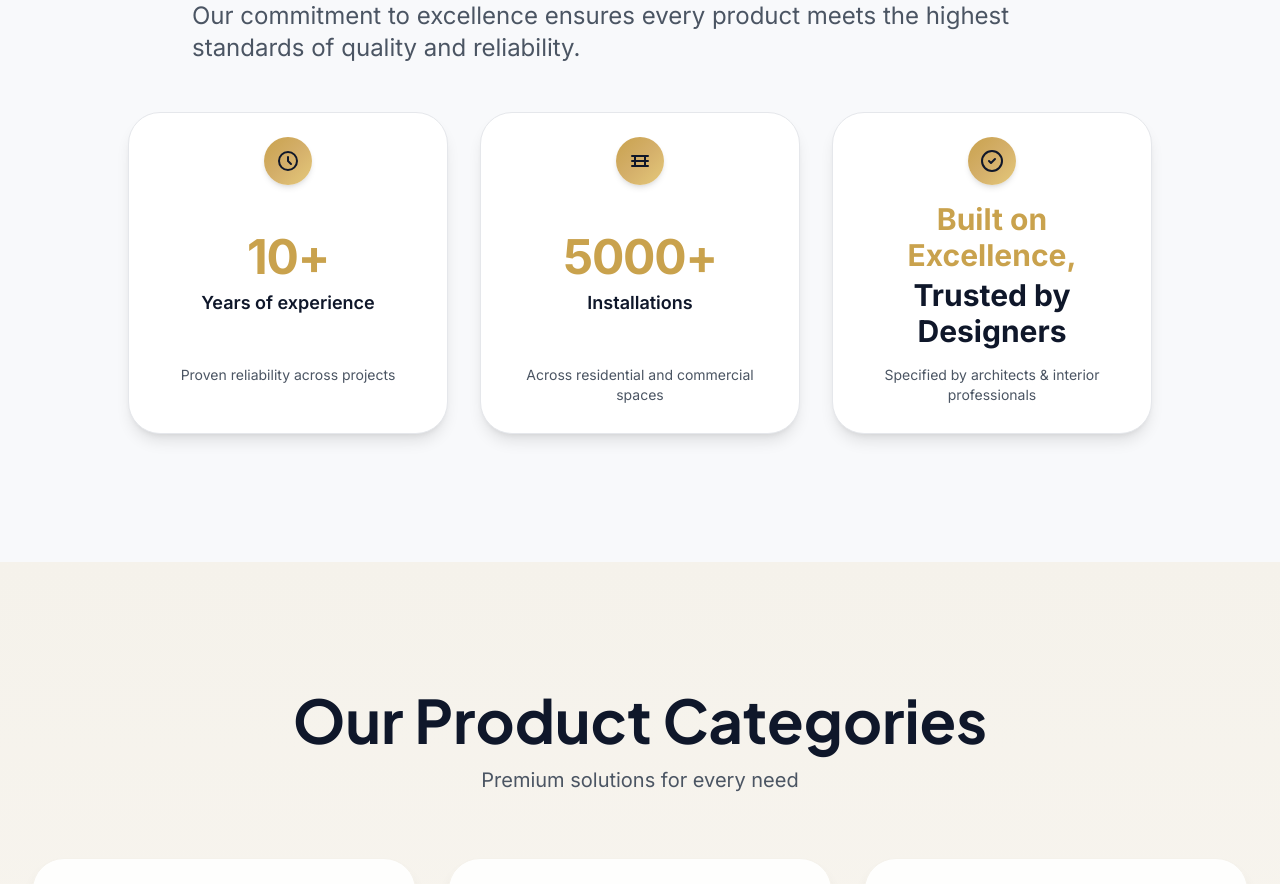
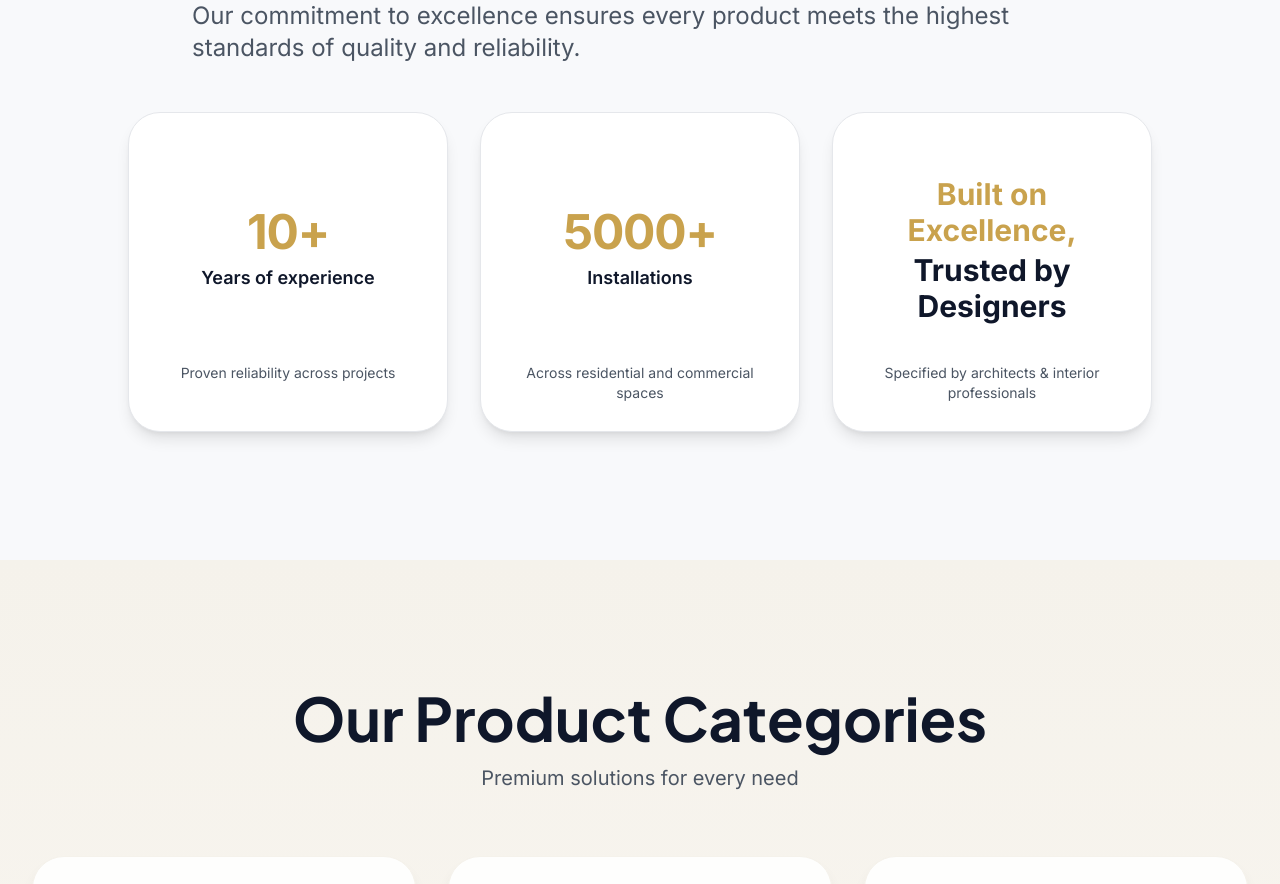
Before and after one commit to kuldip-0611/gajanand-enterprise, a React (Vite) app: page / in a window 1280 px wide. Shown: the part 1160-2044 px from the top of the page. Built offline with nearby package versions, Linux system fonts and the light colour scheme.

Commit message:
Update product IDs in products data and clean up About and Home page components: rename product identifiers for Square and Round Track Systems, and remove unused icon elements for a cleaner presentation.

```diff
--- a/src/data/products.ts
+++ b/src/data/products.ts
@@ -107,7 +107,7 @@ export const products: Product[] = [
     ],
   },
   {
-    id: 'ks-type',
+    id: 'square-track-systems',
     title: 'Square Track Systems',
     description: 'Square track systems are compact and efficient, designed for standard straight curtain installations. They provide reliable sliding performance and are ideal for everyday curtain applications.',
     applications: [
@@ -164,7 +164,7 @@ export const products: Product[] = [
     ],
   },
   {
-    id: 'ds-type',
+    id: 'round-track-systems',
     title: 'Round Track Systems',
     description: 'Round track systems are designed for enhanced strength and stability. With a reinforced profile, these tracks are suitable for heavier curtains and wider spans while maintaining smooth operation.',
     applications: [
--- a/src/pages/About.tsx
+++ b/src/pages/About.tsx
@@ -200,9 +200,6 @@ const About = () => {
                   whileHover={{ scale: 1.1, y: -8 }}
                   className="text-center"
                 >
-                  <div className="w-20 h-20 gradient-gold rounded-full flex items-center justify-center mx-auto mb-4 shadow-lg text-3xl">
-                    {item.icon}
-                  </div>
                   <h4 className="font-semibold text-navy dark:text-white text-xl">{item.title}</h4>
                 </motion.div>
               ))}
@@ -228,9 +225,7 @@ const About = () => {
                 whileHover={{ y: -4, scale: 1.02 }}
                 className="bg-white dark:bg-gray-800 p-8 rounded-3xl shadow-lg hover:shadow-xl transition-all duration-300 border border-gray-200 dark:border-gray-700"
               >
-                <div className="flex-shrink-0 w-16 h-16 gradient-gold rounded-2xl flex items-center justify-center shadow-lg mb-6">
-                  <span className="text-navy font-bold text-2xl">✂️</span>
-                </div>
+
                 <h3 className="text-2xl font-semibold text-navy dark:text-white mb-3">
                   Custom Cut-Size Services
                 </h3>
@@ -246,9 +241,7 @@ const About = () => {
                 whileHover={{ y: -4, scale: 1.02 }}
                 className="bg-white dark:bg-gray-800 p-8 rounded-3xl shadow-lg hover:shadow-xl transition-all duration-300 border border-gray-200 dark:border-gray-700"
               >
-                <div className="flex-shrink-0 w-16 h-16 gradient-gold rounded-2xl flex items-center justify-center shadow-lg mb-6">
-                  <span className="text-navy font-bold text-2xl">🏗️</span>
-                </div>
+
                 <h3 className="text-2xl font-semibold text-navy dark:text-white mb-3">
                   Installation Support
                 </h3>
--- a/src/pages/Home.tsx
+++ b/src/pages/Home.tsx
@@ -49,7 +49,7 @@ const Home = () => {
     {
       name: 'Square Track Systems',
       description: 'Compact square profile tracks for straight installations',
-      link: '/products/ks-type',
+      link: '/products/square-track-systems',
       icon: (
         <svg className="w-8 h-8" fill="none" stroke="currentColor" viewBox="0 0 24 24">
           <path strokeLinecap="round" strokeLinejoin="round" strokeWidth={2} d="M4 4h16M4 8h16M4 12h16M4 16h16M4 20h16" />
@@ -60,7 +60,7 @@ const Home = () => {
     {
       name: 'Round Track Systems',
       description: 'Reinforced round profile tracks for heavy curtains',
-      link: '/products/ds-type',
+      link: '/products/round-track-systems',
       icon: (
         <svg className="w-8 h-8" fill="none" stroke="currentColor" viewBox="0 0 24 24">
           <path strokeLinecap="round" strokeLinejoin="round" strokeWidth={2} d="M4 4h16v16H4V4zm2 2v12h12V6H6z" />
@@ -251,12 +251,7 @@ const Home = () => {
             className="grid grid-cols-1 md:grid-cols-3 gap-6 lg:gap-8 max-w-5xl mx-auto items-stretch"
           >
             <div className="group flex flex-col h-full min-h-[300px] md:min-h-[320px] p-6 rounded-3xl bg-white dark:bg-gray-800 shadow-lg border border-gray-200 dark:border-gray-700 hover:shadow-xl transition-all duration-300">
-              <div className="mx-auto w-12 h-12 rounded-2xl gradient-gold flex items-center justify-center text-navy shadow-md shrink-0">
-                <svg className="w-6 h-6" fill="none" stroke="currentColor" viewBox="0 0 24 24" aria-hidden>
-                  <path strokeLinecap="round" strokeLinejoin="round" strokeWidth={2} d="M12 8v4l3 3" />
-                  <path strokeLinecap="round" strokeLinejoin="round" strokeWidth={2} d="M21 12a9 9 0 11-18 0 9 9 0 0118 0z" />
-                </svg>
-              </div>
+
               <div className="flex-1 flex flex-col items-center justify-center text-center py-4">
                 <p className="text-4xl md:text-5xl font-bold text-navy dark:text-white tracking-tight">
                   <span className="text-gold">10+</span>
@@ -270,12 +265,7 @@ const Home = () => {
               </p>
             </div>
             <div className="group flex flex-col h-full min-h-[300px] md:min-h-[320px] p-6 rounded-3xl bg-white dark:bg-gray-800 shadow-lg border border-gray-200 dark:border-gray-700 hover:shadow-xl transition-all duration-300">
-              <div className="mx-auto w-12 h-12 rounded-2xl gradient-gold flex items-center justify-center text-navy shadow-md shrink-0">
-                <svg className="w-6 h-6" fill="none" stroke="currentColor" viewBox="0 0 24 24" aria-hidden>
-                  <path strokeLinecap="round" strokeLinejoin="round" strokeWidth={2} d="M4 7h16M4 12h16M4 17h16" />
-                  <path strokeLinecap="round" strokeLinejoin="round" strokeWidth={2} d="M7 7v10M17 7v10" />
-                </svg>
-              </div>
+
               <div className="flex-1 flex flex-col items-center justify-center text-center py-4">
                 <p className="text-4xl md:text-5xl font-bold text-navy dark:text-white tracking-tight">
                   <span className="text-gold">5000+</span>
@@ -289,12 +279,6 @@ const Home = () => {
               </p>
             </div>
             <div className="group flex flex-col h-full min-h-[300px] md:min-h-[320px] p-6 rounded-3xl bg-white dark:bg-gray-800 shadow-lg border border-gray-200 dark:border-gray-700 hover:shadow-xl transition-all duration-300">
-              <div className="mx-auto w-12 h-12 rounded-2xl gradient-gold flex items-center justify-center text-navy shadow-md shrink-0">
-                <svg className="w-6 h-6" fill="none" stroke="currentColor" viewBox="0 0 24 24" aria-hidden>
-                  <path strokeLinecap="round" strokeLinejoin="round" strokeWidth={2} d="M9 12l2 2 4-4" />
-                  <path strokeLinecap="round" strokeLinejoin="round" strokeWidth={2} d="M12 22c5.523 0 10-4.477 10-10S17.523 2 12 2 2 6.477 2 12s4.477 10 10 10z" />
-                </svg>
-              </div>
               <div className="flex-1 flex flex-col items-center justify-center text-center py-4 px-1">
                 <p className="text-xl sm:text-2xl md:text-3xl font-bold text-gold leading-tight">
                   Built on Excellence,
```
